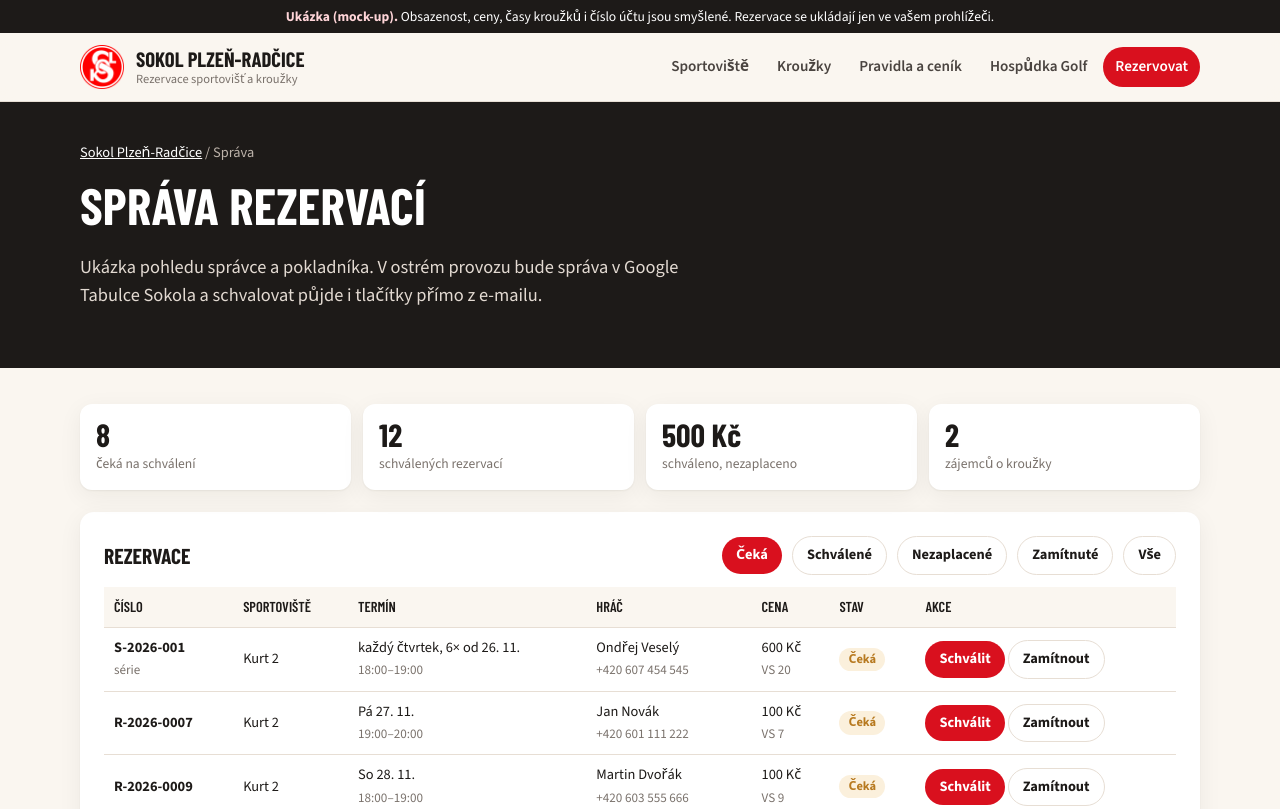
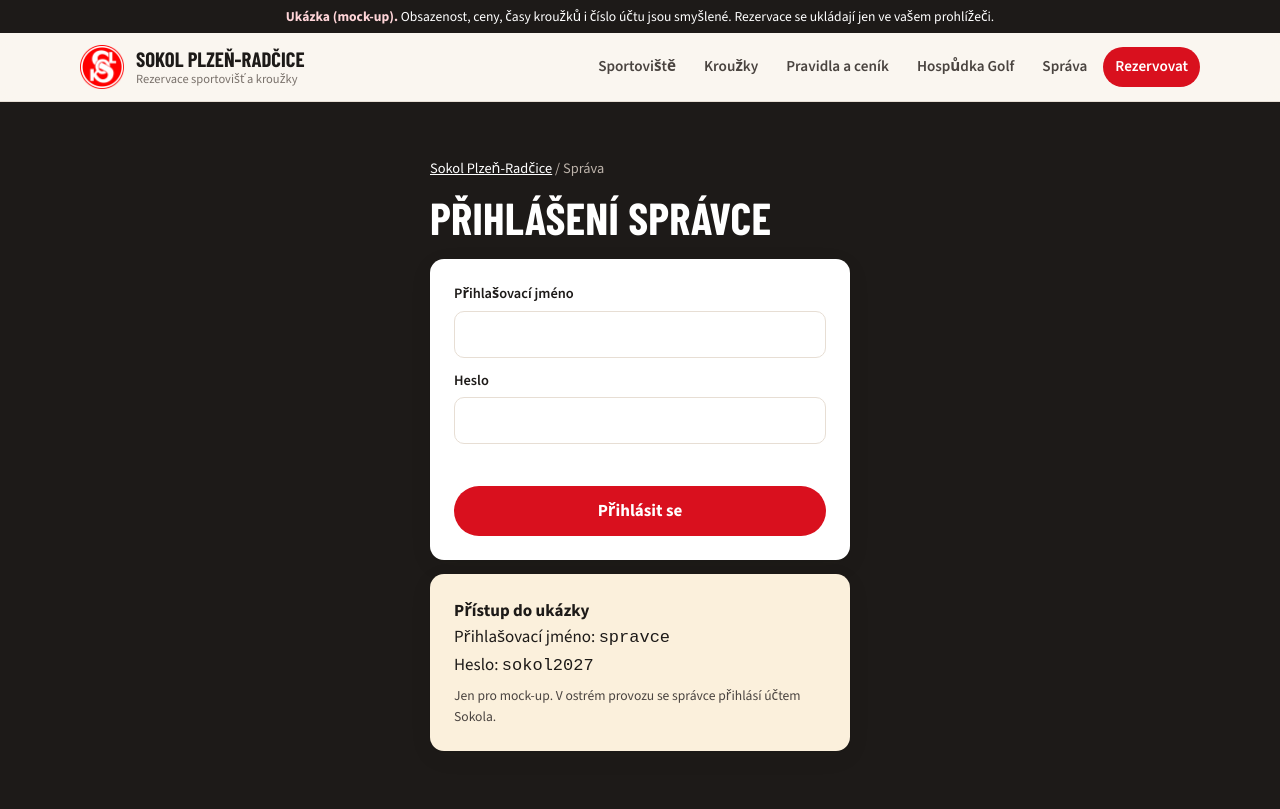
Before and after one commit to PavelSramek/voicelix-webpage, a plain HTML site: page projects/sokolradcice/sprava/index.html in a window 1280 px wide. Shown: the top 809 px of the page. Drawn offline with nearby package versions, Linux system fonts and the light colour scheme.

Commit message:
sokol update

```diff
--- a/projects/sokolradcice/sprava/index.html
+++ b/projects/sokolradcice/sprava/index.html
@@ -21,15 +21,30 @@
     <a href="../#krouzky">Kroužky</a>
     <a href="../#pravidla">Pravidla a ceník</a>
     <a href="../#hospudka">Hospůdka Golf</a>
+    <a href="../sprava/" aria-current="page">Správa</a>
     <a class="cta" href="../#rezervace">Rezervovat</a>
   </nav>
 </div></header>
 
-<main id="admin">
+<section class="sub-hero" id="login-gate" style="padding:56px 0 64px"><div class="wrap" style="max-width:460px">
+  <div class="crumb"><a href="../">Sokol Plzeň-Radčice</a> / Správa</div>
+  <h1 style="font-size:clamp(2rem,5vw,2.8rem)">Přihlášení správce</h1>
+  <form id="loginform" class="panel" style="color:var(--ink);margin-top:18px" novalidate>
+    <label>Přihlašovací jméno<input name="login" autocomplete="username" required></label>
+    <label>Heslo<input name="heslo" type="password" autocomplete="current-password" required></label>
+    <p class="note" id="loginerr" style="color:var(--red-dark);min-height:1.2em;margin:0 0 8px"></p>
+    <button class="btn btn-red" type="submit" style="width:100%;justify-content:center">Přihlásit se</button>
+  </form>
+  <div class="panel" style="color:var(--ink);margin-top:14px;background:var(--wait-soft)">
+    <b>Přístup do ukázky</b><br>Přihlašovací jméno: <code>spravce</code><br>Heslo: <code>sokol2027</code>
+    <p class="note" style="margin:6px 0 0;color:var(--ink-2);font-size:.85rem">Jen pro mock-up. V ostrém provozu se správce přihlásí účtem Sokola.</p>
+  </div>
+</div></section>
+<main id="admin" hidden>
 <section class="sub-hero" style="padding:40px 0"><div class="wrap">
   <div class="crumb"><a href="../">Sokol Plzeň-Radčice</a> / Správa</div>
   <h1 style="font-size:clamp(2.2rem,5vw,3.2rem)">Správa rezervací</h1>
-  <p>Ukázka pohledu správce a pokladníka. V ostrém provozu bude správa v Google Tabulce Sokola a schvalovat půjde i tlačítky přímo z e-mailu.</p>
+  <p><button class="btn btn-sm btn-light" id="logout" style="float:right;margin-left:12px">Odhlásit</button>Ukázka pohledu správce a pokladníka. V ostrém provozu bude správa v Google Tabulce Sokola a schvalovat půjde i tlačítky přímo z e-mailu.</p>
 </div></section>
 <section style="padding-top:36px"><div class="wrap">
   <div class="kpis">
@@ -71,5 +86,20 @@
 </div></footer>
 <script src="https://cdnjs.cloudflare.com/ajax/libs/qrcode-generator/1.4.4/qrcode.min.js"></script>
 <script src="../assets/app.js"></script>
+<script>
+(function(){
+  var KEY='sokolSpravaLogin', gate=document.getElementById('login-gate'), main=document.getElementById('admin');
+  function show(on){ gate.hidden=on; main.hidden=!on; }
+  var ok=false; try{ ok=sessionStorage.getItem(KEY)==='1'; }catch(e){}
+  show(ok);
+  document.getElementById('loginform').addEventListener('submit',function(e){
+    e.preventDefault();
+    var l=this.elements.login.value.trim(), h=this.elements.heslo.value;
+    if(l==='spravce' && h==='sokol2027'){ try{ sessionStorage.setItem(KEY,'1'); }catch(e){} show(true); window.scrollTo(0,0); }
+    else { document.getElementById('loginerr').textContent='Nesprávné jméno nebo heslo.'; }
+  });
+  document.getElementById('logout').addEventListener('click',function(){ try{ sessionStorage.removeItem(KEY); }catch(e){} show(false); });
+})();
+</script>
 </body>
 </html>
```
Also changed, not shown: projects/sokolradcice/index.html (+1 -0 lines), projects/sokolradcice/krouzky/aerobik/index.html (+1 -0 lines), projects/sokolradcice/krouzky/cviceni-pro-deti/index.html (+1 -0 lines), projects/sokolradcice/krouzky/cviceni-pro-zeny/index.html (+1 -0 lines), projects/sokolradcice/krouzky/sport-pro-vsechny/index.html (+1 -0 lines), projects/sokolradcice/krouzky/stolni-tenis/index.html (+1 -0 lines), projects/sokolradcice/krouzky/tenis/index.html (+1 -0 lines).
